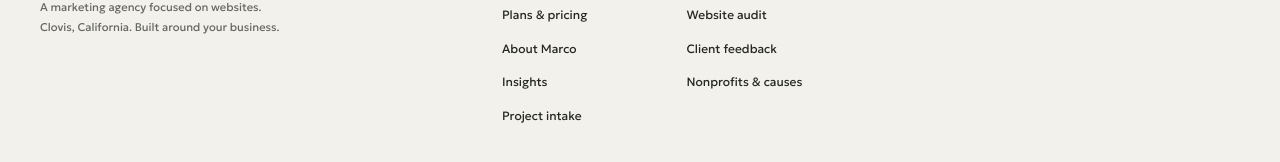
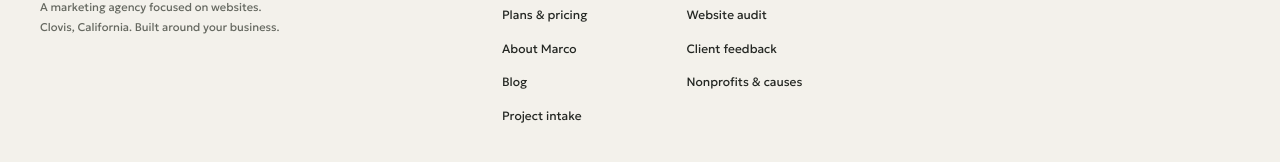
Before and after one commit to mxrcochxvez/hexacombllc, a Next.js app: page / in a window 1280 px wide. Shown: the part 4683-4845 px from the top of the page. Built offline with nearby package versions, Linux system fonts and the light colour scheme; no server answers.

Commit message:
Name external blog links Blog

```diff
--- a/src/components/Footer.tsx
+++ b/src/components/Footer.tsx
@@ -24,7 +24,7 @@ export default function Footer() {
             <Link href="/website-audit">Website audit</Link>
             <Link href="/about">About Marco</Link>
             <Link href="/#reviews">Client feedback</Link>
-            <Link href={BLOG_URL}>Insights</Link>
+            <Link href={BLOG_URL}>Blog</Link>
             <Link href="/human-rights">Nonprofits &amp; causes</Link>
             <Link href="/intake">Project intake</Link>
           </nav>
```
